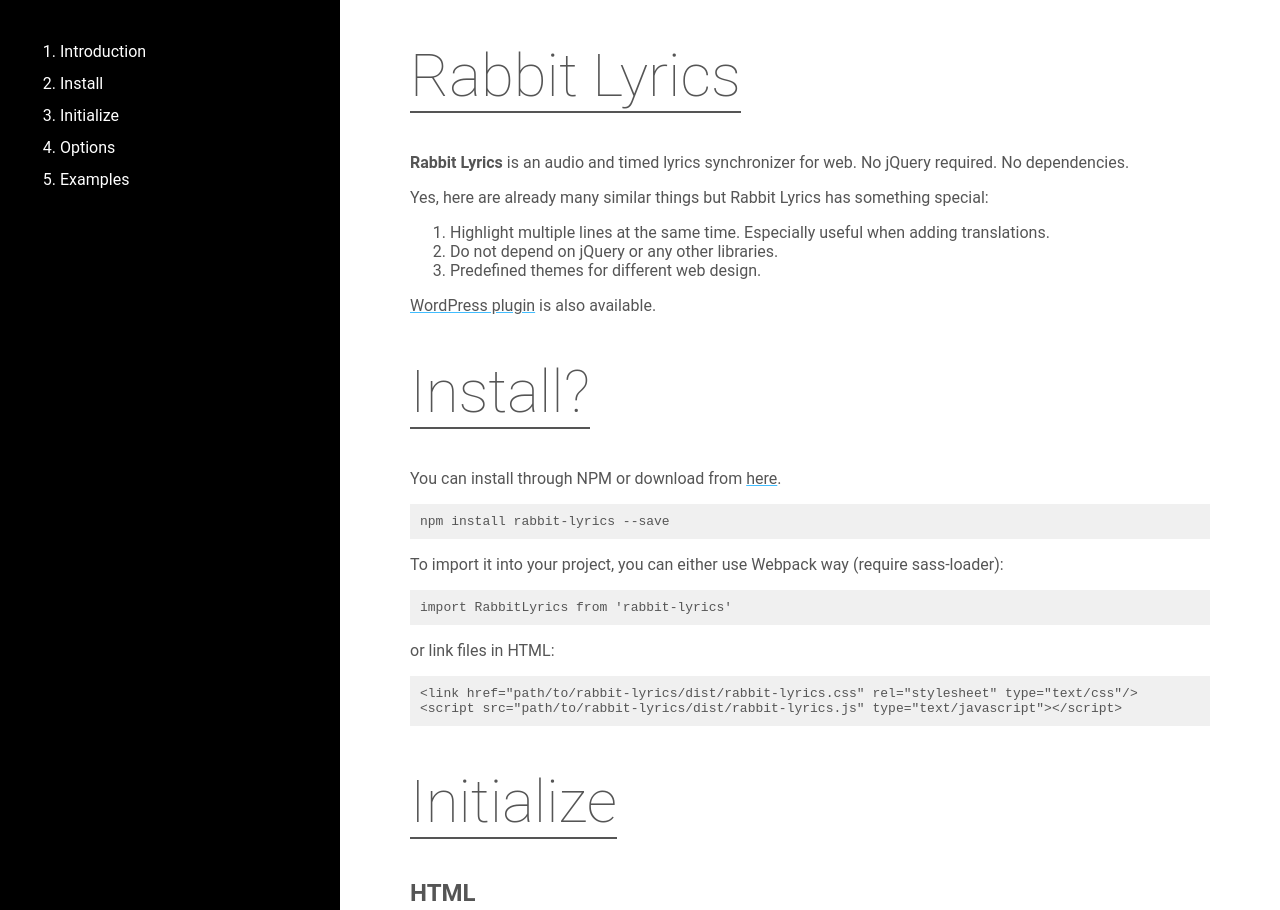
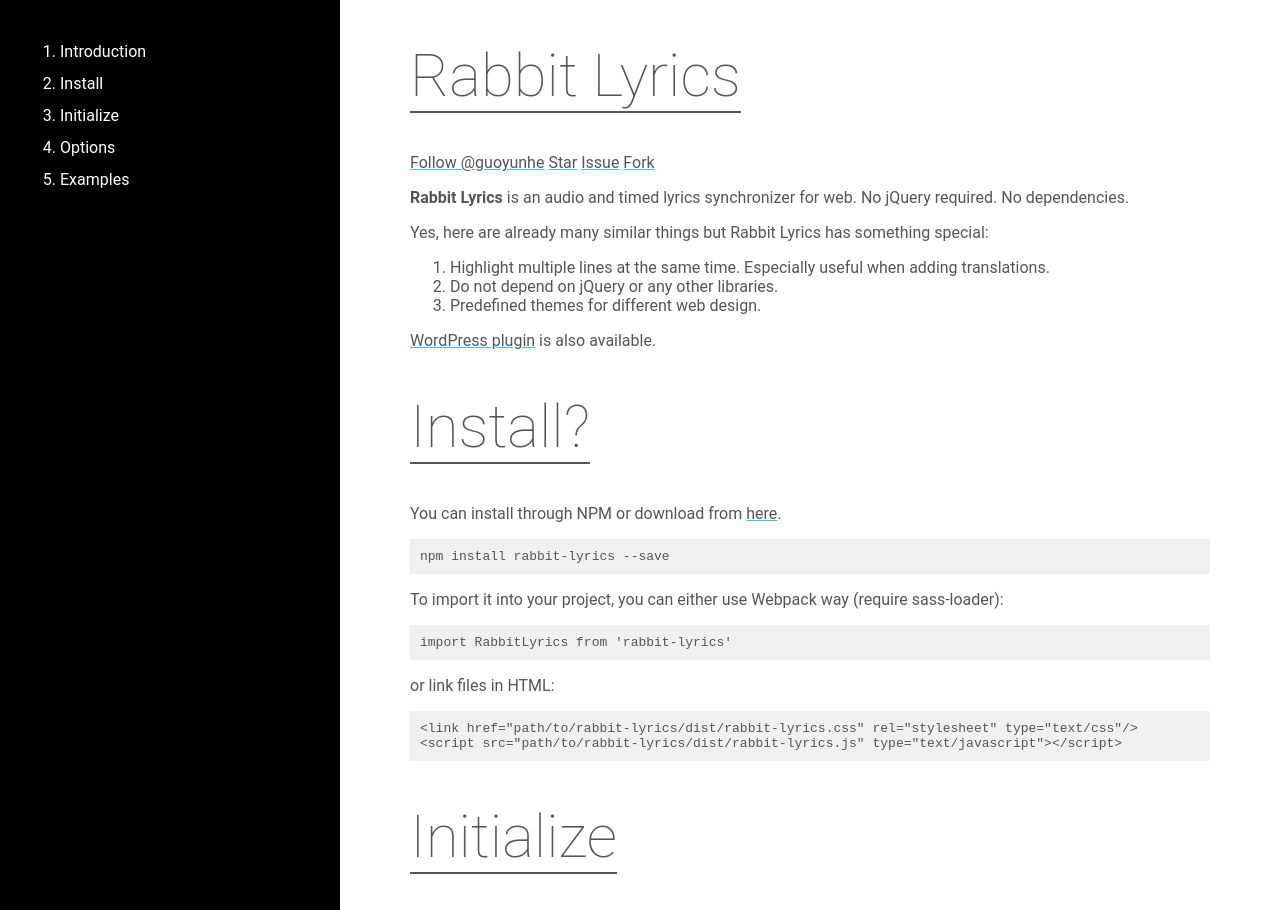
Before and after one commit to guoyunhe/rabbit-lyrics, a website built with webpack: page index.html in a window 1280 px wide. Shown: the top 910 px of the page. Built offline with nearby package versions, Linux system fonts and the light colour scheme.

Commit message:
Add Github buttons

```diff
--- a/index.html
+++ b/index.html
@@ -6,7 +6,7 @@
 <title>Rabbit Lyrics</title>
 <link href="dist/rabbit-lyrics.css" rel="stylesheet" type="text/css"/>
 <script src="dist/rabbit-lyrics.js" type="text/javascript"></script>
-
+<script async defer src="https://buttons.github.io/buttons.js"></script>
 <style>
 body {
     margin: 0;
@@ -117,7 +117,12 @@
 <main>
     <div class="container">
         <h1 id="introduction">Rabbit Lyrics</h1>
-
+        <p>
+            <a class="github-button" href="https://github.com/guoyunhe" data-show-count="true" data-size="large" aria-label="Follow @guoyunhe on GitHub">Follow @guoyunhe</a>
+            <a class="github-button" href="https://github.com/guoyunhe/rabbit-lyrics" data-icon="octicon-star" data-size="large" data-show-count="true" aria-label="Star guoyunhe/rabbit-lyrics on GitHub">Star</a>
+            <a class="github-button" href="https://github.com/guoyunhe/rabbit-lyrics/issues" data-icon="octicon-issue-opened" data-size="large" data-show-count="true" aria-label="Issue guoyunhe/rabbit-lyrics on GitHub">Issue</a>
+            <a class="github-button" href="https://github.com/guoyunhe/rabbit-lyrics/fork" data-icon="octicon-repo-forked" data-size="large" data-show-count="true" aria-label="Fork guoyunhe/rabbit-lyrics on GitHub">Fork</a>
+        </p>
         <p>
             <strong>Rabbit Lyrics</strong> is an audio and timed lyrics synchronizer for web.
             No jQuery required. No dependencies.
```
